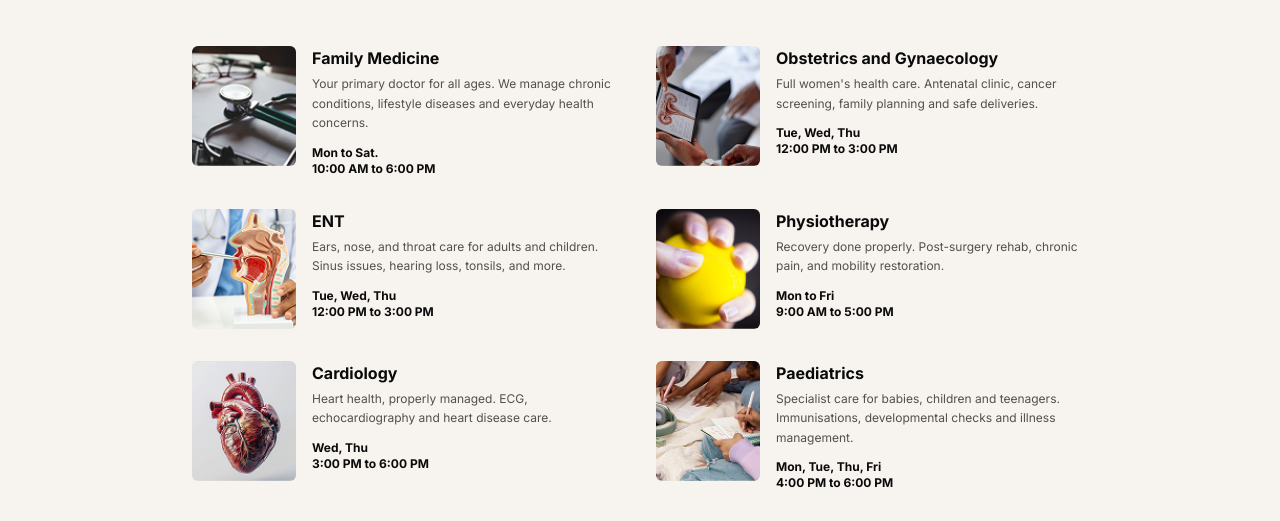
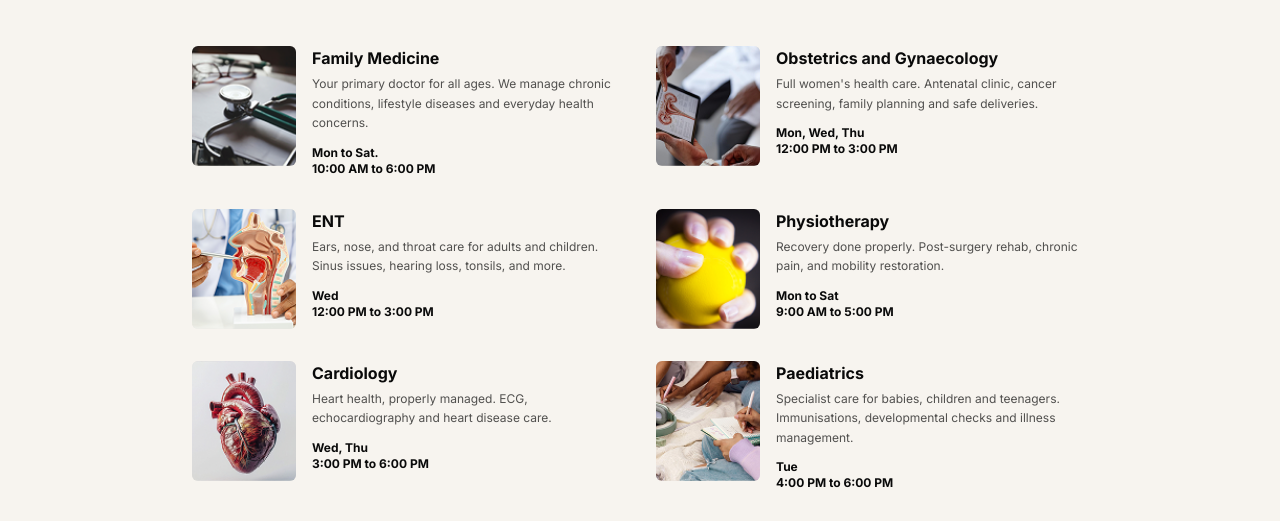
Before and after one commit to grovershospital/grovers-frontend, a React (Vite) app in the folder feg/: page / in a window 1280 px wide. Shown: the part 2240-2761 px from the top of the page. Built offline with nearby package versions, Linux system fonts and the light colour scheme; no server answers.

Commit message:
updated the Clinics details

```diff
--- a/feg/src/data/site.ts
+++ b/feg/src/data/site.ts
@@ -84,21 +84,21 @@ export const CLINICS = [
         name: "Obstetrics and Gynaecology",
         blurb:
             "Full women's health care. Antenatal clinic, cancer screening, family planning and safe deliveries.",
-        days: "Tue, Wed, Thu",
+        days: "Mon, Wed, Thu",
         hours: "12:00 PM to 3:00 PM",
     },
     {
         name: "ENT",
         blurb:
             "Ears, nose, and throat care for adults and children. Sinus issues, hearing loss, tonsils, and more.",
-        days: "Tue, Wed, Thu",
+        days: "Wed",
         hours: "12:00 PM to 3:00 PM",
     },
     {
         name: "Physiotherapy",
         blurb:
             "Recovery done properly. Post-surgery rehab, chronic pain, and mobility restoration.",
-        days: "Mon to Fri",
+        days: "Mon to Sat",
         hours: "9:00 AM to 5:00 PM",
     },
     {
@@ -112,7 +112,7 @@ export const CLINICS = [
         name: "Paediatrics",
         blurb:
             "Specialist care for babies, children and teenagers. Immunisations, developmental checks and illness management.",
-        days: "Mon, Tue, Thu, Fri",
+        days: "Tue",
         hours: "4:00 PM to 6:00 PM",
     },
     {
```
